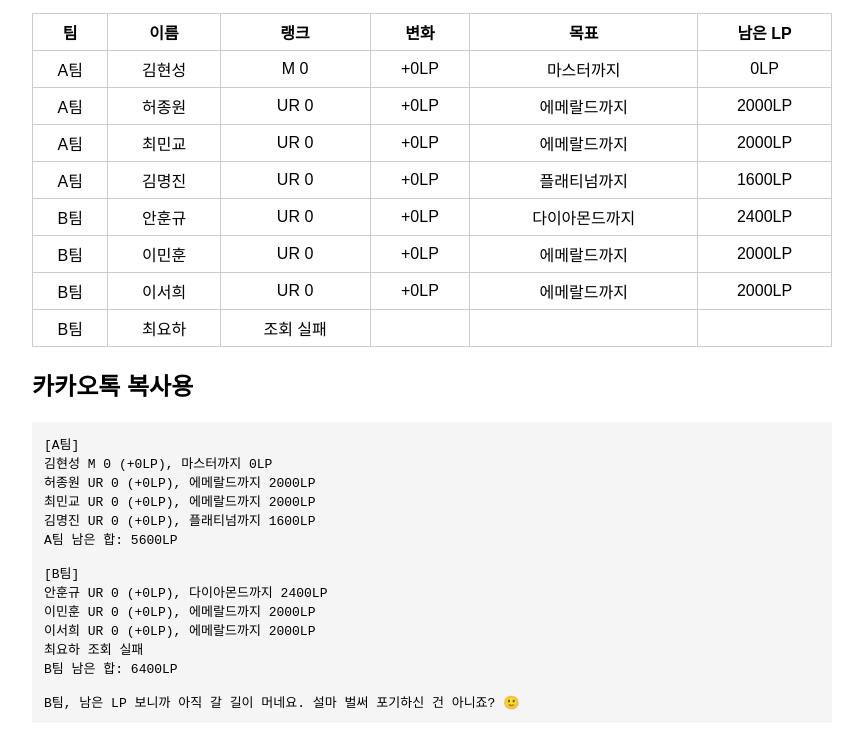
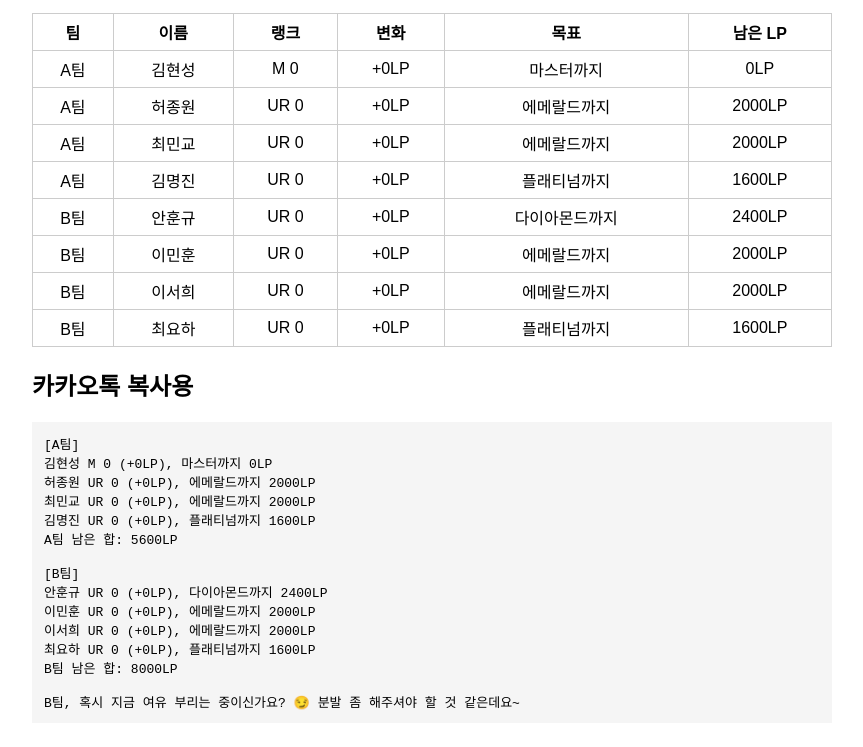
Before and after one commit to hyunsk1995/tft-tracker, a plain HTML site: page docs/index.html in a window 1280 px wide. Shown: the part 118-865 px from the top of the page, without its empty margins (208-1071 px from the left). Drawn offline with Linux system fonts and the light colour scheme.

Commit message:
update 2026-11-28 00:30

```diff
--- a/docs/index.html
+++ b/docs/index.html
@@ -12,7 +12,7 @@ pre { background: #f5f5f5; padding: 12px; white-space: pre-wrap; }
 <p>갱신: 2026-11-28 00:30</p>
 <table>
 <tr><th>팀</th><th>이름</th><th>랭크</th><th>변화</th><th>목표</th><th>남은 LP</th></tr>
-<tr><td>A팀</td><td>김현성</td><td>M 0</td><td>+0LP</td><td>마스터까지</td><td>0LP</td></tr><tr><td>A팀</td><td>허종원</td><td>UR 0</td><td>+0LP</td><td>에메랄드까지</td><td>2000LP</td></tr><tr><td>A팀</td><td>최민교</td><td>UR 0</td><td>+0LP</td><td>에메랄드까지</td><td>2000LP</td></tr><tr><td>A팀</td><td>김명진</td><td>UR 0</td><td>+0LP</td><td>플래티넘까지</td><td>1600LP</td></tr><tr><td>B팀</td><td>안훈규</td><td>UR 0</td><td>+0LP</td><td>다이아몬드까지</td><td>2400LP</td></tr><tr><td>B팀</td><td>이민훈</td><td>UR 0</td><td>+0LP</td><td>에메랄드까지</td><td>2000LP</td></tr><tr><td>B팀</td><td>이서희</td><td>UR 0</td><td>+0LP</td><td>에메랄드까지</td><td>2000LP</td></tr><tr><td>B팀</td><td>최요하</td><td>조회 실패</td><td></td><td></td><td></td></tr>
+<tr><td>A팀</td><td>김현성</td><td>M 0</td><td>+0LP</td><td>마스터까지</td><td>0LP</td></tr><tr><td>A팀</td><td>허종원</td><td>UR 0</td><td>+0LP</td><td>에메랄드까지</td><td>2000LP</td></tr><tr><td>A팀</td><td>최민교</td><td>UR 0</td><td>+0LP</td><td>에메랄드까지</td><td>2000LP</td></tr><tr><td>A팀</td><td>김명진</td><td>UR 0</td><td>+0LP</td><td>플래티넘까지</td><td>1600LP</td></tr><tr><td>B팀</td><td>안훈규</td><td>UR 0</td><td>+0LP</td><td>다이아몬드까지</td><td>2400LP</td></tr><tr><td>B팀</td><td>이민훈</td><td>UR 0</td><td>+0LP</td><td>에메랄드까지</td><td>2000LP</td></tr><tr><td>B팀</td><td>이서희</td><td>UR 0</td><td>+0LP</td><td>에메랄드까지</td><td>2000LP</td></tr><tr><td>B팀</td><td>최요하</td><td>UR 0</td><td>+0LP</td><td>플래티넘까지</td><td>1600LP</td></tr>
 </table>
 <h2>카카오톡 복사용</h2>
 <pre>[A팀]
@@ -26,8 +26,8 @@ A팀 남은 합: 5600LP
 안훈규 UR 0 (+0LP), 다이아몬드까지 2400LP
 이민훈 UR 0 (+0LP), 에메랄드까지 2000LP
 이서희 UR 0 (+0LP), 에메랄드까지 2000LP
-최요하 조회 실패
-B팀 남은 합: 6400LP
+최요하 UR 0 (+0LP), 플래티넘까지 1600LP
+B팀 남은 합: 8000LP
 
-B팀, 남은 LP 보니까 아직 갈 길이 머네요. 설마 벌써 포기하신 건 아니죠? 🙂</pre>
+B팀, 혹시 지금 여유 부리는 중이신가요? 😏 분발 좀 해주셔야 할 것 같은데요~</pre>
 </body></html>
```
